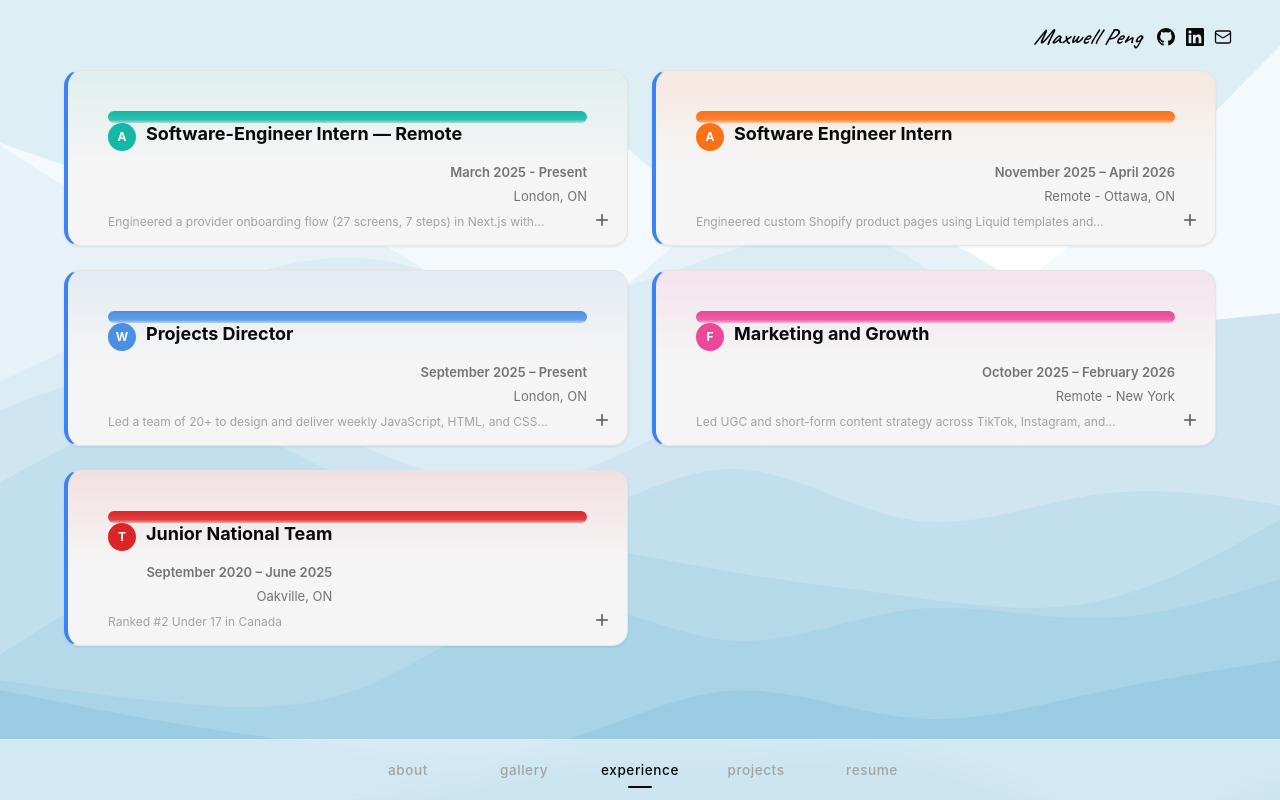
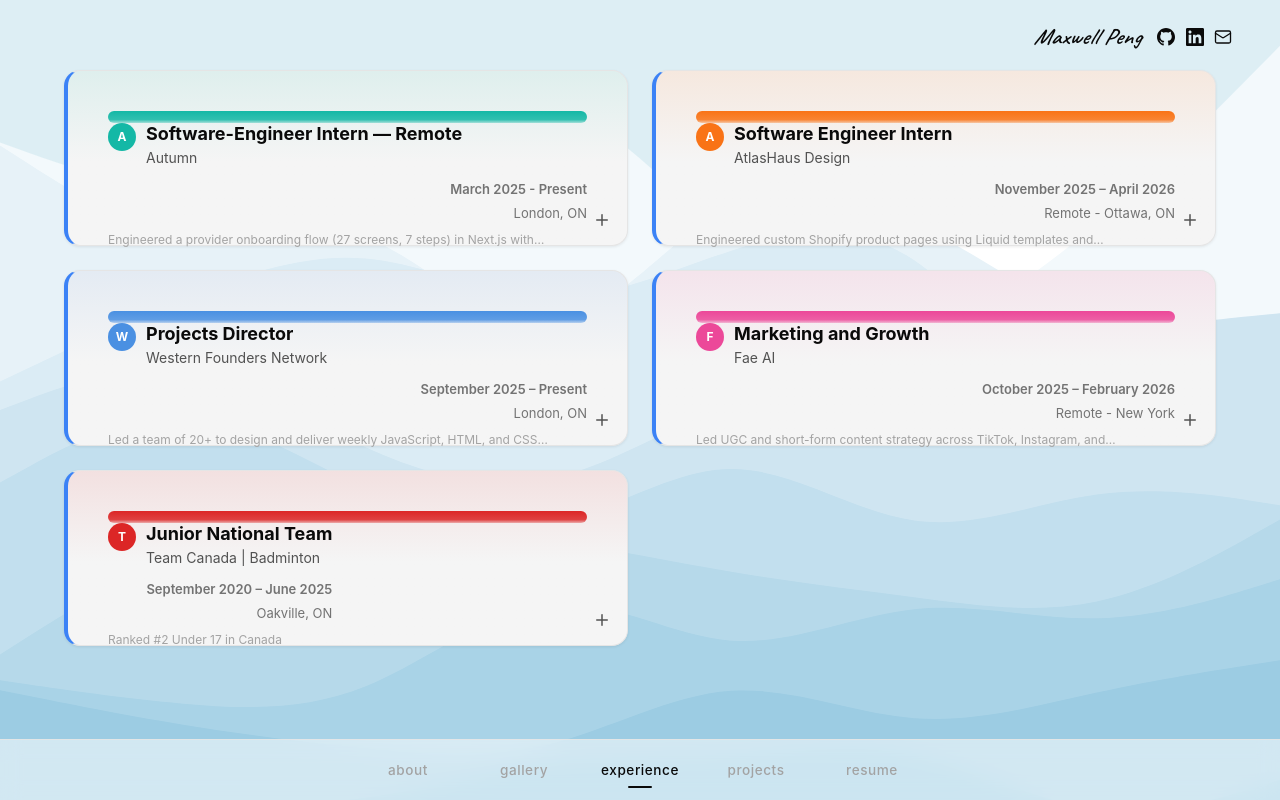
Before and after one commit to thecodemonki/LottoMax, a React (Vite) app: page / in a window 1280 px wide. Both pictures are taken after a click on the button "experience". Built offline with nearby package versions, Linux system fonts and the light colour scheme.

Commit message:
fixes to company card

```diff
--- a/src/components/ui/expandable-card.tsx
+++ b/src/components/ui/expandable-card.tsx
@@ -292,18 +292,20 @@ export function ExpandableCard({
             useProjectHero ? 'px-5 pb-5 pt-4' : '',
           )}
         >
-          <div className="flex items-start gap-2.5">
+          {collapsedTitleAdornment ? (
+            <div className="flex min-w-0 items-start gap-2.5">
               {collapsedTitleAdornment}
+              <div className="min-w-0 flex-1">
                 <motion.h3
                   layoutId={titleLayoutId}
                   className={cn(
-                !collapsedTitleClassName && 'text-lg font-bold leading-tight text-[#0a0a0a]',
+                    !collapsedTitleClassName &&
+                      'text-lg font-bold leading-tight text-[#0a0a0a]',
                     collapsedTitleClassName,
                   )}
                 >
                   {title}
                 </motion.h3>
-          </div>
                 <motion.p
                   layoutId={descLayoutId}
                   className={cn(
@@ -314,6 +316,32 @@ export function ExpandableCard({
                 >
                   {description}
                 </motion.p>
+              </div>
+            </div>
+          ) : (
+            <>
+              <motion.h3
+                layoutId={titleLayoutId}
+                className={cn(
+                  !collapsedTitleClassName &&
+                    'text-lg font-bold leading-tight text-[#0a0a0a]',
+                  collapsedTitleClassName,
+                )}
+              >
+                {title}
+              </motion.h3>
+              <motion.p
+                layoutId={descLayoutId}
+                className={cn(
+                  !collapsedDescriptionClassName &&
+                    'mt-2 line-clamp-2 text-sm leading-snug text-[#525252]',
+                  collapsedDescriptionClassName,
+                )}
+              >
+                {description}
+              </motion.p>
+            </>
+          )}
           {collapsedContent ? (
             <div
               className={cn(
--- a/src/pages/Home.jsx
+++ b/src/pages/Home.jsx
@@ -145,6 +145,7 @@ function ExperiencePanel() {
               showExpandAffordance
               collapsedClassName="expandable-card--experience experience-card h-[11rem] w-full p-5"
               collapsedContentClassName="experience-card__footer"
+              collapsedDescriptionClassName="experience-card__company"
               collapsedTitleAdornment={
                 <span
                   className="experience-card__badge"
--- a/src/styles/Home.css
+++ b/src/styles/Home.css
@@ -394,6 +394,18 @@ body {
   color: #fff;
 }
 
+.experience-card__company {
+  margin: 0.25rem 0 0;
+  font-size: 0.875rem;
+  line-height: 1.35;
+  color: #525252;
+  flex-shrink: 0;
+  overflow: hidden;
+  display: -webkit-box;
+  -webkit-box-orient: vertical;
+  -webkit-line-clamp: 1;
+}
+
 .experience-card__footer {
   display: flex;
   flex-direction: column;
```
Also changed, not shown: 5 other files (tests, documents, lock files or other folders). Lines whose indentation alone changed are shown as unchanged.
